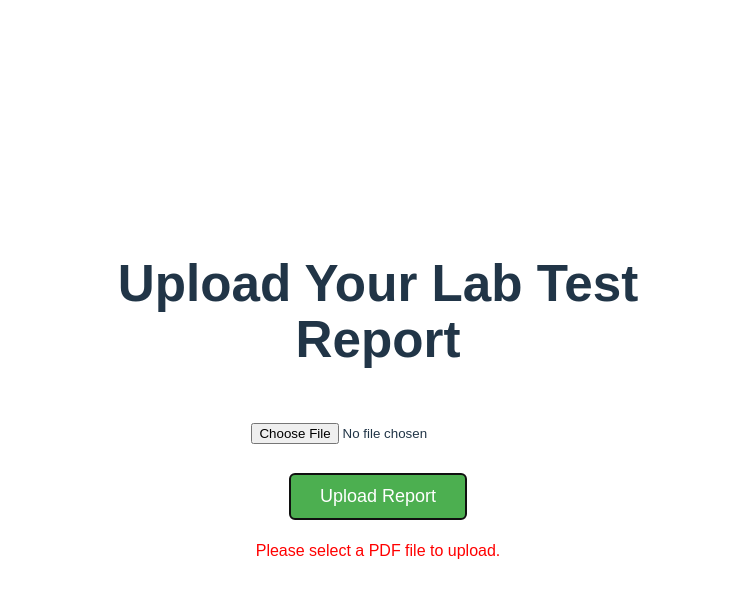
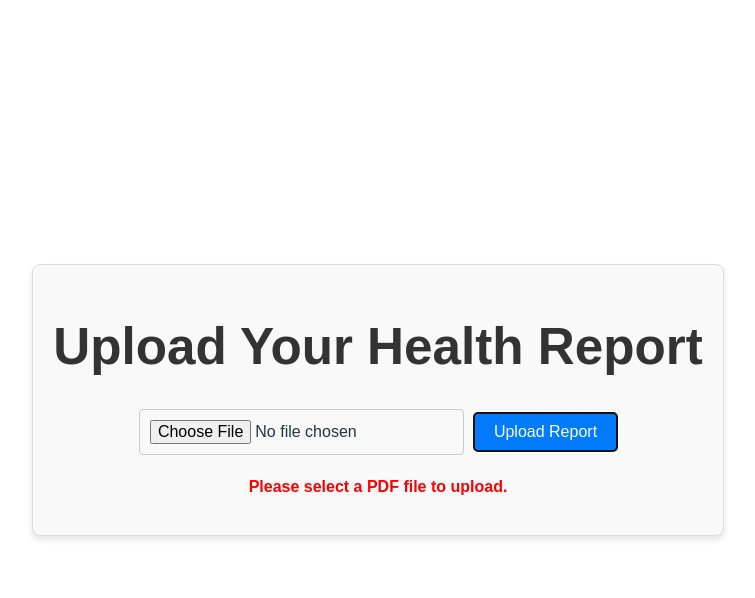
Before and after one commit to abhinav0509/smart-health-report-analyzer, a React (Vite) app in the folder smart_report_analyzer/: page / in a window 1280 px wide. Both pictures are taken after a click on the button "Upload Report". Shown: the top 598 px of the page, without its empty margins (262-1017 px from the left). Built offline with nearby package versions, Linux system fonts and the light colour scheme.

Commit message:
version 2 mvp

```diff
--- a/smart_report_analyzer/src/App.css
+++ b/smart_report_analyzer/src/App.css
@@ -1,105 +1,111 @@
-/* General Styles */
 .container {
-  width: 90%;
-  margin: 0 auto;
+  max-width: 900px;
+  margin: 20px auto;
+  padding: 20px;
+  border: 1px solid #ddd;
+  border-radius: 8px;
+  box-shadow: 0px 4px 6px rgba(0, 0, 0, 0.1);
+  background-color: #f9f9f9;
+  font-family: Arial, sans-serif;
+}
+
+h1 {
   text-align: center;
-  font-family: 'Arial', sans-serif;
+  color: #333;
+}
+
+.upload-section {
   display: flex;
-  flex-direction: column;
   justify-content: center;
   align-items: center;
+  gap: 10px;
+  margin-bottom: 20px;
+}
 
-}
-#main-title{
-  text-align: center;
-  margin: auto;
-}
 .file-input {
-  margin: 20px 0;
+  padding: 10px;
+  font-size: 16px;
+  border: 1px solid #ccc;
+  border-radius: 4px;
 }
 
 .upload-button {
-  padding: 12px 30px;
-  font-size: 18px;
-  background-color: #4CAF50;
+  padding: 10px 20px;
+  background-color: #007bff;
   color: white;
   border: none;
-  border-radius: 5px;
-  margin: 10px;
+  border-radius: 4px;
+  font-size: 16px;
   cursor: pointer;
 }
 
 .upload-button:disabled {
-  background-color: #aaa;
+  background-color: #ccc;
+  cursor: not-allowed;
 }
 
-.error {
+.error-message {
   color: red;
+  font-weight: bold;
+  text-align: center;
+}
+
+.loader-container {
+  display: flex;
+  flex-direction: column;
+  align-items: center;
+  margin-top: 20px;
+}
+
+.loader {
+  border: 8px solid #f3f3f3;
+  border-top: 8px solid #007bff;
+  border-radius: 50%;
+  width: 50px;
+  height: 50px;
+  animation: spin 1s linear infinite;
+}
+
+@keyframes spin {
+  0% {
+    transform: rotate(0deg);
+  }
+  100% {
+    transform: rotate(360deg);
+  }
+}
+
+.analysis-result {
+  margin-top: 20px;
+}
+
+.patient-info, .doctor-info, .test-results {
+  margin-bottom: 20px;
+}
+
+.patient-info p, .doctor-info p {
+  font-size: 16px;
+  line-height: 1.5;
+}
+
+.test-results table {
+  width: 100%;
+  border-collapse: collapse;
   margin-top: 10px;
 }
 
-.analysis-result {
-  margin-top: 40px;
+.test-results th, .test-results td {
+  padding: 10px;
   text-align: left;
-  padding: 30px;
-  background-color: #f9f9f9;
-  border-radius: 10px;
-  box-shadow: 0px 4px 8px rgba(0, 0, 0, 0.1);
+  border: 1px solid #ddd;
 }
 
-.patient-card, .doctor-card {
-  background: #fff;
-  padding: 20px;
-  border-radius: 8px;
-  margin-bottom: 20px;
-  box-shadow: 0 2px 4px rgba(0, 0, 0, 0.1);
+.unhealthy-row {
+  background-color: #f8d7da;
+  color: #721c24;
 }
 
-h2 {
-  color: #333;
-  font-size: 1.5em;
-  margin-bottom: 10px;
+.healthy-row {
+  background-color: #d4edda;
+  color: #155724;
 }
-
-table {
-  width: 100%;
-  border-collapse: collapse;
-  margin-top: 20px;
-}
-
-table th, table td {
-  border: 1px solid #ddd;
-  padding: 10px;
-  text-align: center;
-}
-
-table th {
-  background-color: #f2f2f2;
-  color: #333;
-}
-
-.healthy {
-  background-color: #d4edda;
-}
-
-.unhealthy {
-  background-color: #f8d7da;
-}
-
-.unhealthy td {
-  color: red;
-}
-
-td, th {
-  font-size: 14px;
-  font-weight: 600;
-}
-
-@media (max-width: 768px) {
-  .container {
-    width: 100%;
-  }
-  table {
-    font-size: 12px;
-  }
-}
--- a/smart_report_analyzer/src/UploadReport.jsx
+++ b/smart_report_analyzer/src/UploadReport.jsx
@@ -1,6 +1,6 @@
 import React, { useState } from "react";
 import axios from "axios";
-import "./App.css"; // Separate CSS for styling
+import "./App.css"; // Custom CSS for styling
 
 const UploadReport = () => {
   const [file, setFile] = useState(null);
@@ -8,13 +8,11 @@ const UploadReport = () => {
   const [loading, setLoading] = useState(false);
   const [error, setError] = useState(null);
 
-  // Handle file input change
   const handleFileChange = (e) => {
     setFile(e.target.files[0]);
-    setError(null); // Clear any previous error
+    setError(null);
   };
 
-  // Handle file upload
   const handleFileUpload = async () => {
     if (!file) {
       setError("Please select a PDF file to upload.");
@@ -27,28 +25,18 @@ const UploadReport = () => {
     try {
       setLoading(true);
       setError(null);
-
       const response = await axios.post("http://localhost:5000/upload-report", formData, {
-        headers: {
-          "Content-Type": "multipart/form-data",
-        },
+        headers: { "Content-Type": "multipart/form-data" },
       });
 
       if (response.data?.data) {
-        // Directly set the structured response without parsing
         setAnalysis(response.data.data);
       } else {
         setError("Invalid response from the server.");
       }
     } catch (err) {
       console.error(err);
-      if (err.response?.status === 400) {
-        setError("File upload failed. Please ensure you are uploading a valid PDF file.");
-      } else if (err.response?.status === 500) {
-        setError("Server error. Unable to process the report.");
-      } else {
-        setError("An unknown error occurred.");
-      }
+      setError("Failed to upload or process the file. Please try again.");
     } finally {
       setLoading(false);
     }
@@ -56,9 +44,9 @@ const UploadReport = () => {
 
   return (
     <div className="container">
-      <h1>Upload Your Lab Test Report</h1>
+      <h1>Upload Your Health Report</h1>
 
-      {/* File Input */}
+      <div className="upload-section">
         <input
           type="file"
           accept="application/pdf"
@@ -66,50 +54,58 @@ const UploadReport = () => {
           className="file-input"
         />
         <button onClick={handleFileUpload} disabled={loading} className="upload-button">
-        {loading ? "Uploading..." : "Upload Report"}
+          {loading ? "Processing..." : "Upload Report"}
         </button>
+      </div>
 
-      {/* Error Message */}
-      {error && <p className="error">{error}</p>}
+      {loading && (
+        <div className="loader-container">
+          <div className="loader"></div>
+          <p>Processing your report, please wait...</p>
+        </div>
+      )}
 
-      {/* Analysis Result */}
+      {error && <p className="error-message">{error}</p>}
+
       {analysis && (
         <div className="analysis-result">
-          <h2>Patient Information</h2>
           <div className="patient-info">
+            <h2>Patient Details</h2>
             <p><strong>Name:</strong> {analysis.patientDetails.name}</p>
             <p><strong>Age:</strong> {analysis.patientDetails.age}</p>
             <p><strong>Gender:</strong> {analysis.patientDetails.gender}</p>
           </div>
 
-          <h2>Doctor/Lab Information</h2>
           <div className="doctor-info">
-            <p><strong>Doctor/Lab Name:</strong> Dr. {analysis.doctorInfo.name}</p>
+            <h2>Doctor/Lab Details</h2>
+            <p><strong>Referred By:</strong> {analysis.doctorInfo.name}</p>
           </div>
 
+          <div className="test-results">
             <h2>Test Results</h2>
-          <table className="test-results">
+            <table>
               <thead>
                 <tr>
                   <th>Test</th>
-                <th>Value</th>
-                <th>Healthy Range</th>
+                  <th>Result</th>
+                  <th>Reference Range</th>
                   <th>Status</th>
-                <th>Precautions</th>
+                  <th>Precaution</th>
                 </tr>
               </thead>
               <tbody>
                 {analysis.tests.map((test, index) => (
-                <tr key={index} className={test.status === "Unhealthy" ? "unhealthy" : "healthy"}>
+                  <tr key={index} className={test.status === "Unhealthy" ? "unhealthy-row" : "healthy-row"}>
                     <td>{test.test}</td>
-                  <td>{test.value}</td>
+                    <td>{test.result}</td>
                     <td>{test.referenceRange}</td>
                     <td>{test.status}</td>
-                  <td>{test.precautions || "None"}</td>
+                    <td>{test.precaution}</td>
                   </tr>
                 ))}
               </tbody>
             </table>
+          </div>
         </div>
       )}
     </div>
```
Also changed, not shown: 1 other file (tests, documents, lock files or other folders). Lines whose indentation alone changed are shown as unchanged.
